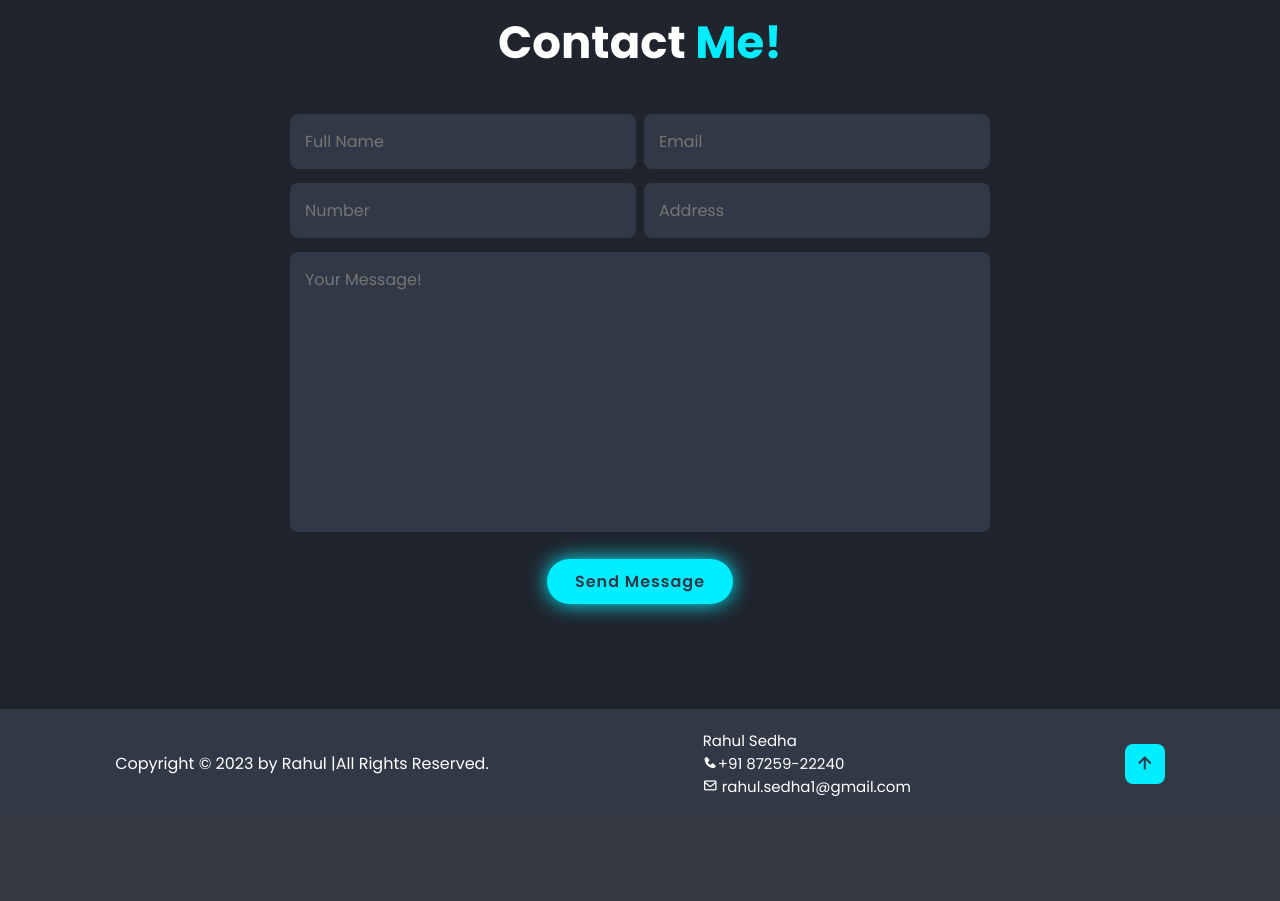
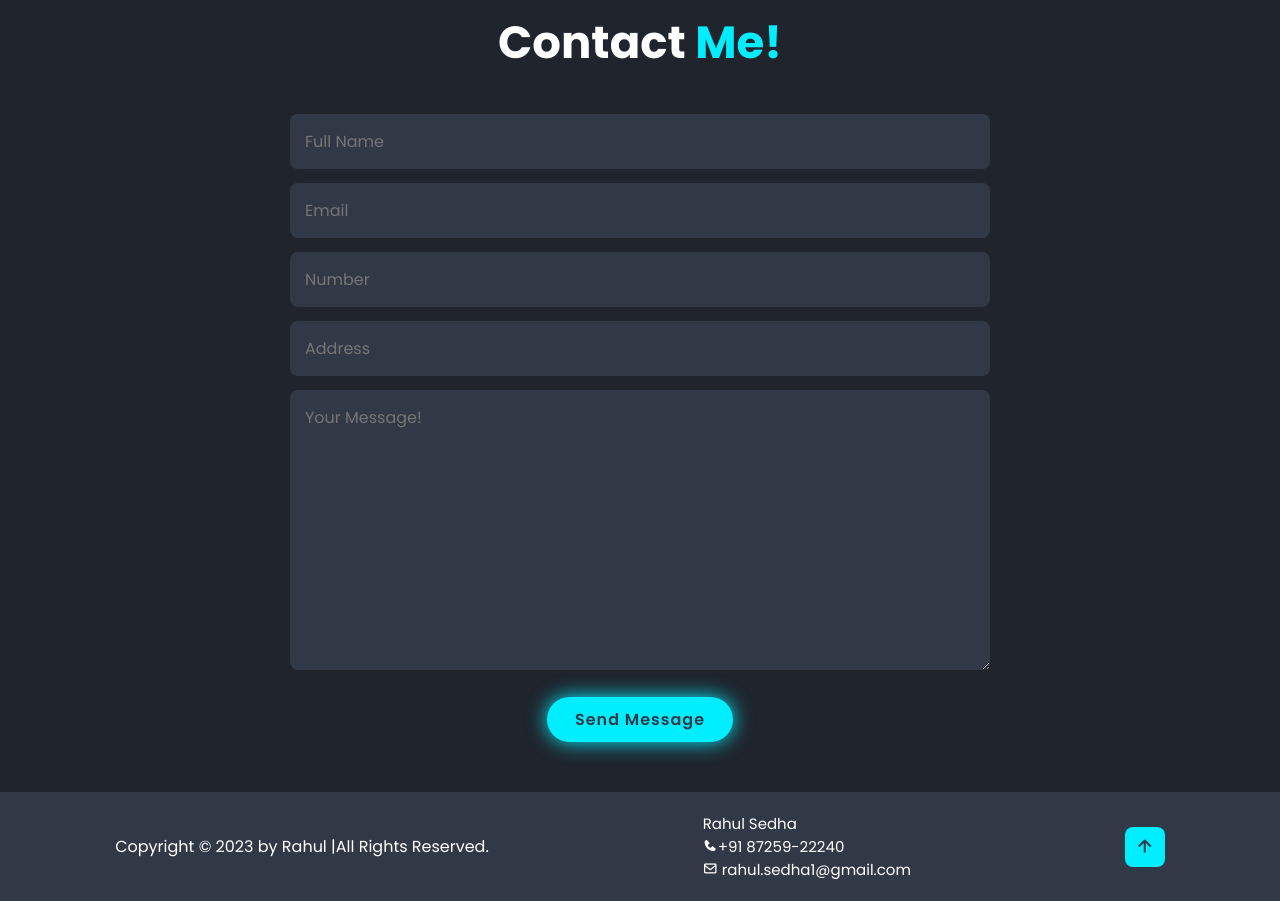
Before and after one commit to Rahulsedha/rahulsedha.in, a PHP site: page / in a window 1280 px wide. Shown: the part 3291-4192 px from the top of the page. Before the commit the page ends 4087 px from the top, so only its background shows below. Run offline with PHP 8.4, Linux system fonts and the light colour scheme.

Commit message:
Add files via upload

```diff
--- a/Sytle.css
+++ b/Sytle.css
@@ -273,7 +273,7 @@ transition: .5s ease;
     transform: translateY(0);
 }
 .project-layer h4{
-font-size: 3rem;
+font-size: 2.5rem;
 color: black;
 }
 .project-layer p{
@@ -312,7 +312,7 @@ color: black;
 }
 .contact form .input-box input,
 .contact form textarea{
-    width: 120%;
+    width: 100%;
     padding: 1.5rem;
     font-size: 1.6rem;
     color: var(--text-color);
@@ -324,8 +324,7 @@ color: black;
     width: 100%;
 }
 .contact form textarea{
-    width: 100%;
-    resize: none;
+    width: 120%;
 }
 
 .contact form .btn{
--- a/index.html
+++ b/index.html
@@ -139,19 +139,17 @@
 <!--contact-->
 <section class="contact" id="contact">
 <h2 class="heading">Contact <span>Me!</span></h2>
-<form action="https://formspree.io/f/mnqkwejq" method="post">
+<form action="https://formspree.io/f/xleyvgvk" method="POST">
     <div class="input-box">
-        <label><input type="Name" placeholder="Full Name" name="name"></label>
-        <label><input type="email" placeholder="Email" name="email"></label>
-    </div>
+        <input type="Name" placeholder="Full Name" name="name">
+        <input type="email" placeholder="Email" name="email">
+        </div>
     <div class="input-box">
-        <label><input type="number" placeholder="Number" name="number"></label>
-          <label><input type="address" placeholder="Address" name="address"></label>
-          <textarea name="" id="" cols="30" rows="10"placeholder="Your Message!"></textarea>
+        <input type="number" placeholder="Number" name="number">
+          <input type="address" placeholder="Address" name="address">
+          <textarea name="message" cols="30" rows="10" placeholder="Your Message!"></textarea>
         </div>
     <input type="submit" value="Send Message" class="btn">
-
-    </div>
    </form>
 </section>
 <!--footer-->
```
